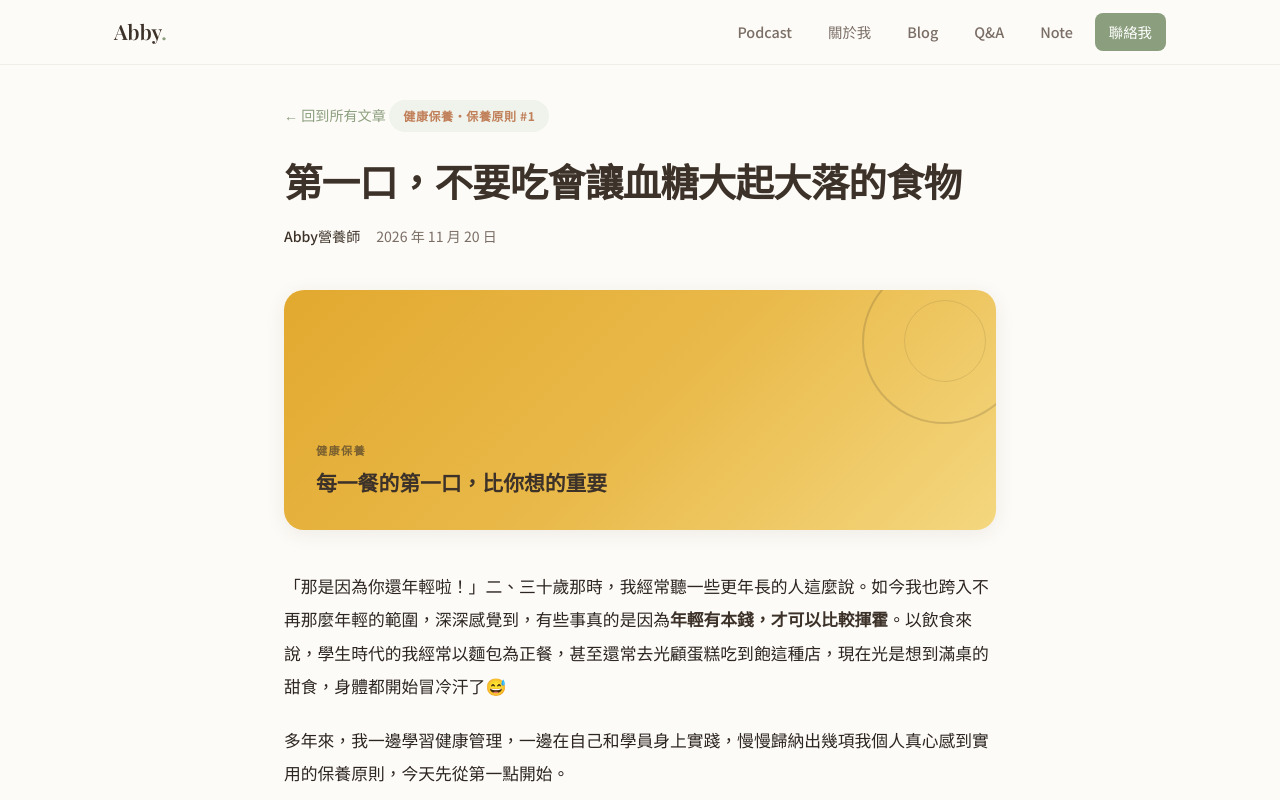
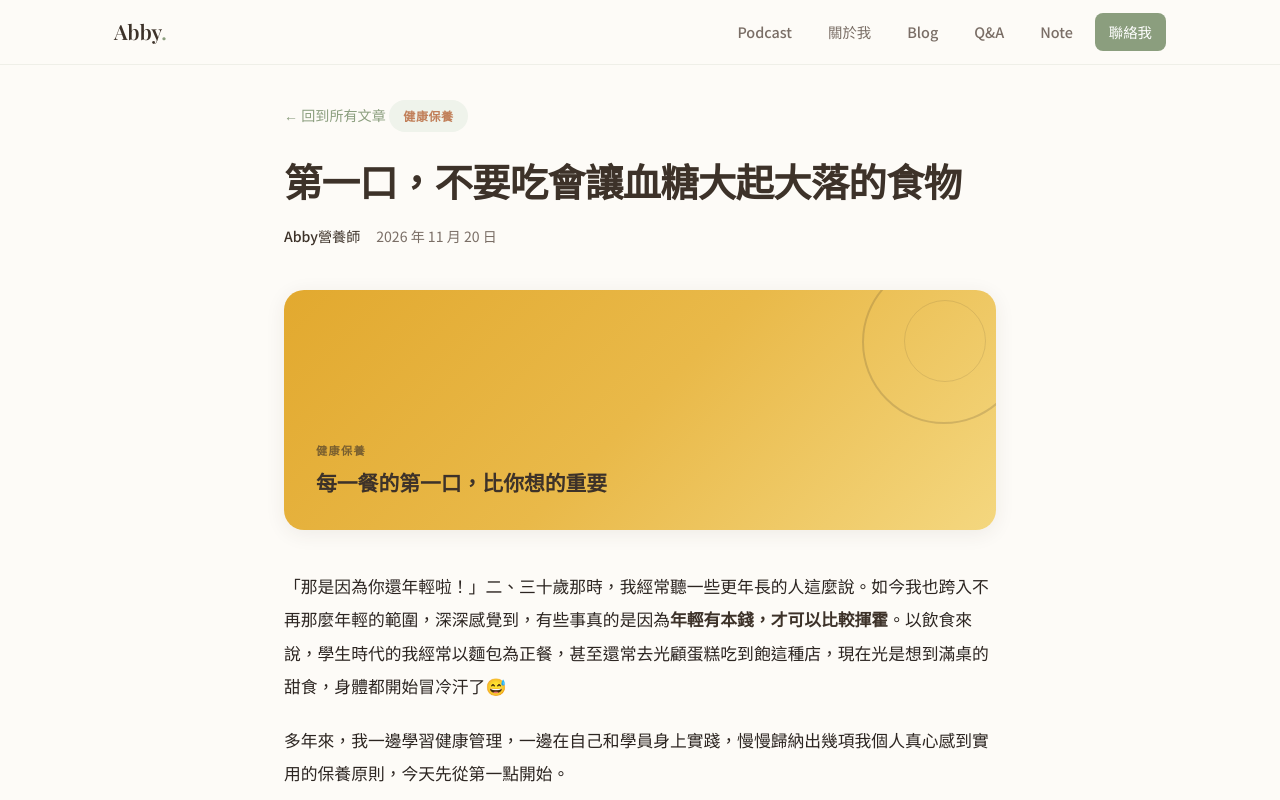
Before and after one commit to abbyeatlife/abbyeatlife.github.io, a plain HTML site: page blog/20261120/index.html in a window 1280 px wide. Shown: the top 800 px of the page. Drawn offline with nearby package versions, Linux system fonts and the light colour scheme; a web font is replaced by a local one.

Commit message:
Update series badge in article header

```diff
--- a/blog/20261120/index.html
+++ b/blog/20261120/index.html
@@ -132,7 +132,7 @@
 
 <div class="article-header">
     <a href="../index.html" class="back-link">← 回到所有文章</a>
-    <div class="series-badge"><span class="tag">健康保養・保養原則 #1</span></div>
+    <div class="series-badge"><span class="tag">健康保養</span></div>
     <h1>第一口，不要吃會讓血糖大起大落的食物</h1>
     <div class="article-meta">
         <span class="author">Abby營養師</span>
```
